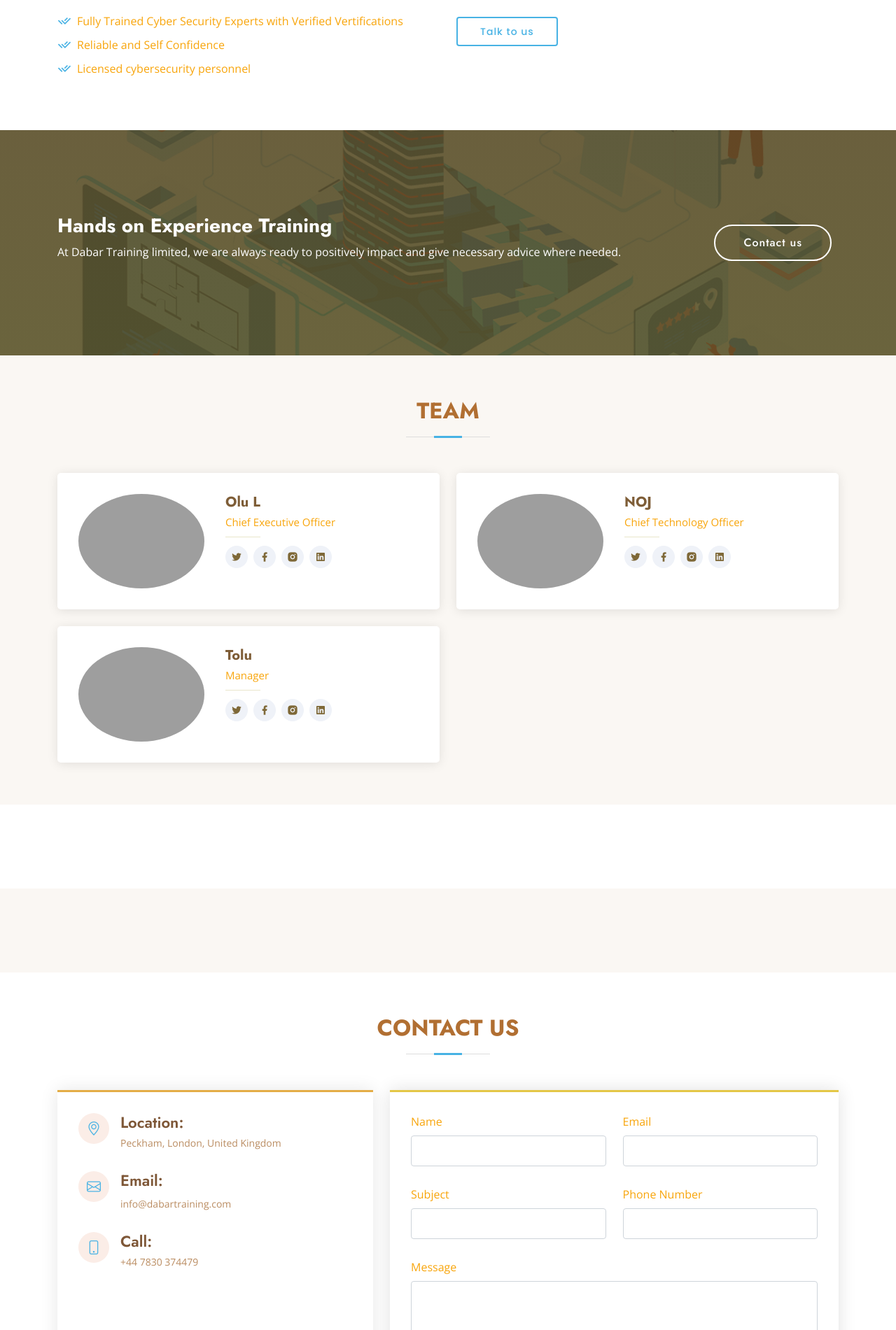
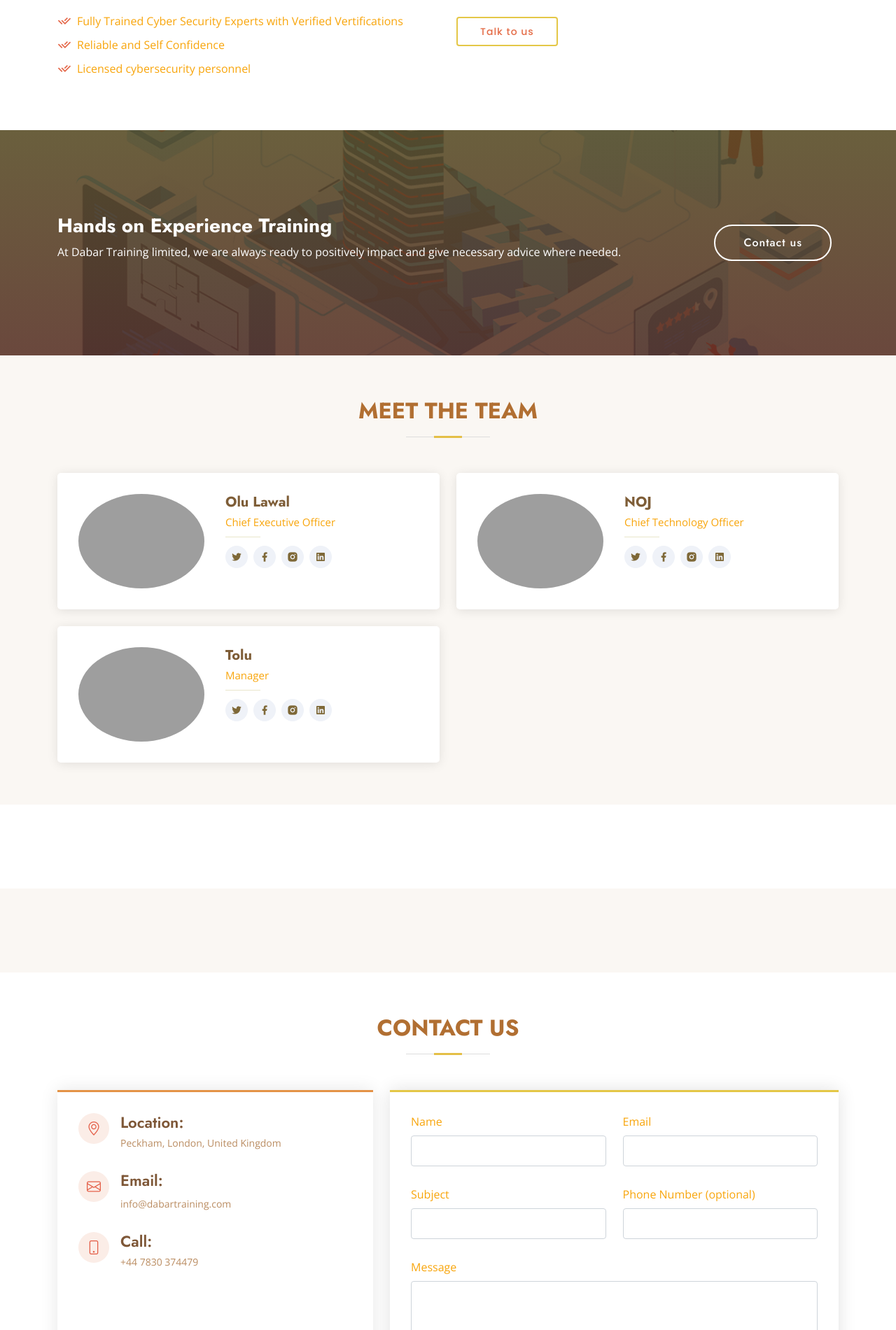
Before and after one commit to ajayidhikrullah/dbtraining, a PHP site: page /z_serv/ in a window 1280 px wide. Shown: the part 1539-3440 px from the top of the page at 70% size. Run offline with PHP 8.4, Linux system fonts and the light colour scheme; grey boxes are pictures that could not be loaded.

Commit message:
styled the buttons, added border, background colors

```diff
--- a/assets/css/style.css
+++ b/assets/css/style.css
@@ -492,7 +493,7 @@ section {
   display: block;
   width: 40px;
   height: 3px;
-  background: #47b2e4;
+  background: #e4bf47;
   bottom: 0;
   left: calc(50% - 20px);
 }
@@ -547,7 +548,7 @@ section {
   left: 0;
   top: 2px;
   font-size: 20px;
-  color: #47b2e4;
+  color: #e46647;
   line-height: 1;
 }
 .about .content p:last-child {
@@ -563,14 +564,14 @@ section {
   border-radius: 4px;
   transition: 0.3s;
   line-height: 1;
-  color: #47b2e4;
+  color: #e46c47;
   -webkit-animation-delay: 0.8s;
   animation-delay: 0.8s;
   margin-top: 6px;
-  border: 2px solid #47b2e4;
+  border: 2px solid #e4c747;
 }
 .about .content .btn-learn-more:hover {
-  background: #47b2e4;
+  background: #e46c47;
   color: #fff;
   text-decoration: none;
 }
@@ -776,7 +777,7 @@ section {
 # Cta
 --------------------------------------------------------------*/
 .cta {
-  background: linear-gradient(rgba(90, 78, 40, 0.9), rgba(90, 83, 40, 0.9)), url("../img/why-us.png") fixed center center;
+  background: linear-gradient(rgba(90, 78, 40, 0.9), rgba(90, 52, 40, 0.9)), url("../img/why-us.png") fixed center center;
   background-size: cover;
   padding: 120px 0;
 }
@@ -1212,8 +1213,8 @@ section {
 # Contact
 --------------------------------------------------------------*/
 .contact .info {
-  border-top: 3px solid #e4ad47;
-  border-bottom: 3px solid #e4b247;
+  border-top: 3px solid #e49347;
+  border-bottom: 3px solid #e49347;
   padding: 30px;
   background: #fff;
   width: 100%;
@@ -1221,7 +1222,7 @@ section {
 }
 .contact .info i {
   font-size: 20px;
-  color: #47b2e4;
+  color: #e45e47;
   float: left;
   width: 44px;
   height: 44px;
@@ -1276,7 +1277,7 @@ section {
 .contact .php-email-form {
   width: 100%;
   border-top: 3px solid #e4c747;
-  border-bottom: 3px solid #cce447;
+  border-bottom: 3px solid #e4c747;
   padding: 30px;
   background: #fff;
   box-shadow: 0 0 24px 0 rgba(0, 0, 0, 0.12);
--- a/index.php
+++ b/index.php
@@ -1,11 +1,8 @@
 <?php
   include "header.php";
 ?>
-
-
   <!-- ======= Hero Section ======= -->
   <section id="hero" class="d-flex align-items-center">
-
     <div class="container">
       <div class="row">
         <div class="col-lg-6 d-flex flex-column justify-content-center pt-4 pt-lg-0 order-2 order-lg-1" data-aos="fade-up" data-aos-delay="200">
@@ -71,9 +68,6 @@
               <h4><a href="">Cyber Security Training</a></h4>
             </div>
           </div>
-
-
-
         </div>
 
       </div>
@@ -136,7 +130,7 @@
       <div class="container" data-aos="fade-up">
 
         <div class="section-title">
-          <h2>Team</h2>
+          <h2>Meet the Team</h2>
           <p><!-- etc --></p>
         </div>
 
@@ -146,14 +140,14 @@
             <div class="member d-flex align-items-start" data-aos="zoom-in" data-aos-delay="100">
               <div class="pic"><img src="https://res.cloudinary.com/www-nairaproducts-ng/image/upload/v1610463126/img_s6iaru.png" class="img-fluid" alt=""></div>
               <div class="member-info">
-                <h4>Olu L</h4>
+                <h4>Olu Lawal</h4>
                 <span>Chief Executive Officer</span>
                 <!-- <p></p> -->
                 <div class="social">
                   <a href=""><i class="ri-twitter-fill"></i></a>
                   <a href=""><i class="ri-facebook-fill"></i></a>
                   <a href=""><i class="ri-instagram-fill"></i></a>
-                  <a href=""> <i class="ri-linkedin-box-fill"></i> </a>
+                  <a href=""><i class="ri-linkedin-box-fill"></i> </a>
                 </div>
               </div>
             </div>
@@ -263,8 +257,8 @@
                   <input type="text" class="form-control" name="subject" id="subject" required>
                 </div>
                 <div class="form-group col-md-6">
-                    <label for="name">Phone Number</label>
-                    <input type="number" name="phoneNumber" class="form-control" id="phone" required>
+                    <label for="name">Phone Number <span>(optional)</span> </label>
+                    <input type="number" name="phoneNumber" class="form-control" id="phone">
                 </div>
               </div>
               <div class="form-group">
```
Also changed, not shown: other parts of assets/css/style.css (+31 -30 lines).
